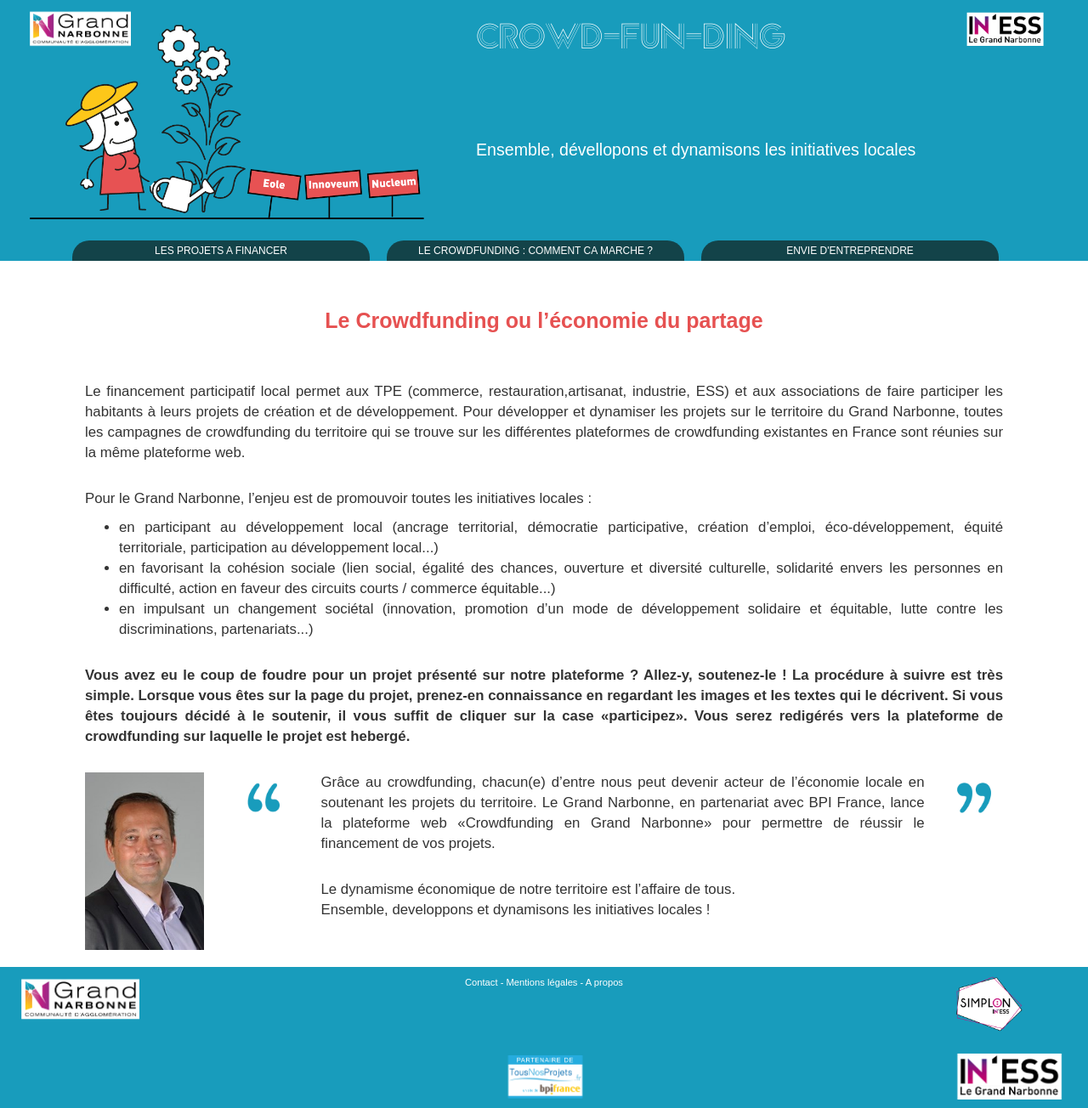
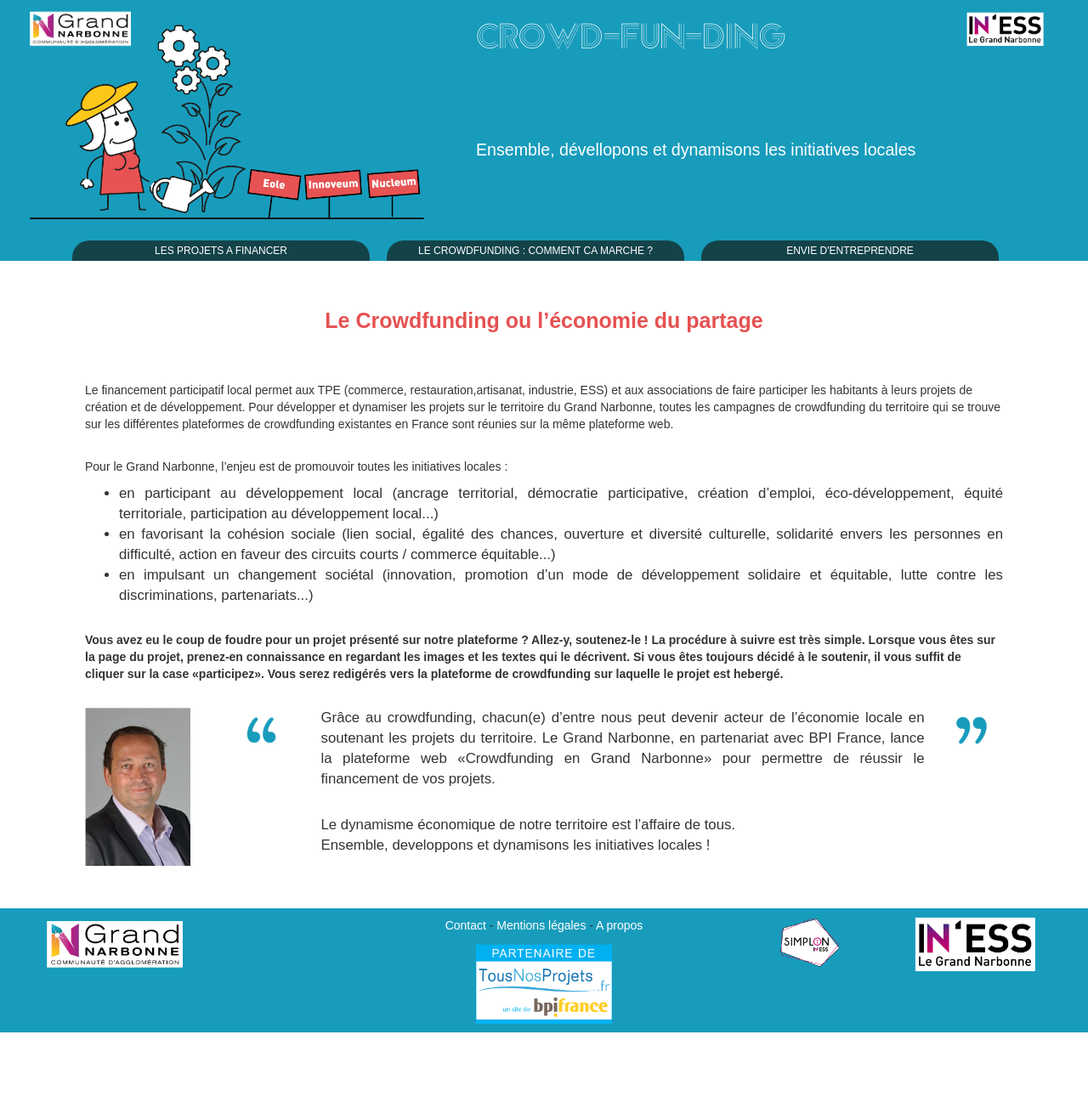
Before and after one commit to Simplon-Narbonne/Crowdfunding, a PHP site: page /php/pages/comment-ca-marche.php in a window 1280 px wide. Shown: the whole page at 85% size. After the commit the page ends 1215 px from the top, so only its background shows below. Run offline with PHP 8.4, Linux system fonts and the light colour scheme.

Commit message:
correction et css epure

```diff
--- a/assets/css/style.css
+++ b/assets/css/style.css
@@ -212,16 +212,18 @@ h4 {
 
 
 /* COMMENT CA MARCHE [DEBUT] */
-#commentCaMarcheHaut p, li {
+
+#comment-ca-marche-haut p, li {
   font-size:1.2em;
   text-align: justify;
 }
-#commentCaMarcheBas p {
+#comment-ca-marche-bas p {
   font-size:1.2em;
   text-align: justify;
 }
-#commentCaMarcheBas img {
-  width: 90%;
+#comment-ca-marche-bas img {
+  width: 80%;
+  margin-bottom: 50px;
 }
 /* COMMENT CA MARCHE [FIN] */
 
@@ -258,7 +260,6 @@ h4 {
 }
 .nom_entreprise{
   font-size:0.8em;
-
 }
 .adresse_entreprise{
   font-size:0.8em;
@@ -307,34 +308,28 @@ h4 {
 footer {
   background-color: #189cbc;
   height: auto;
-  margin-top: 20px;
+  padding:10px;
 }
-footer img {
-  width: 40%;
-  padding: 10px 10px;
+#logoNarbonne {
+  width:100%;
 }
-footer p {
-    padding-top: 10px;
-    font-size: 0.8em;
-    color: white;
+
+footer p a{
+  color:white;
+}
+
+footer p a:hover{
+  color:#be004f;
+}
+
+#logoBPI {
+  width:100%;
 }
 #logoSimplon {
-  width: 50%;
-  float: right;
+  width:100%;
 }
 #logoInessFooter {
-  float: right;
+  width:100%;
 }
-#logoNarbonne {
-  float: left;
-}
-#logoBPI {
-  margin: 0 auto;
-}
-footer a:visited {
-  color: white;
-}
-footer a:link {
-  color: white;
-}
+
 /* FOOTER [FIN] */
--- a/php/includes/footer.php
+++ b/php/includes/footer.php
@@ -1,9 +1,15 @@
 <footer>
-	<div class='row'>
+	<div class="row">
+		<div class="col-lg-12">
+			<div class="row">
 				<div class='col-lg-4'>
+					<div class="row">
+						<div class="col-lg-6">
 		      <a target="_blank" href="http://www.legrandnarbonne.com/">
 					   <img src='../../assets/images/logo/grand-narbonne.png' id='logoNarbonne' class='img-responsive'/>
 		      </a>
+						</div>
+					</div>
 		    </div>
 				<div class='col-lg-4'>
 					<p class='text-center'>
@@ -13,24 +19,28 @@
 						 -
 						<a href="a-propos.php">A propos</a>
 					</p>
+					<div class="row">
+						<div class="col-lg-6 col-centered">
+						<a target="_blank" href="http://tousnosprojets.bpifrance.fr/">
+							 <img src='../../assets/images/logo/bpi.png' id='logoBPI' class='img-responsive col-centered'/>
+						</a>
+						</div>
+					</div>
 				</div>
 		<div class='col-lg-4'>
+			<div class='row'>
+				<div class="col-lg-6">
 					<a target="_blank" href="http://simplon.co/">
 						<img src='../../assets/images/logo/simplon.png' id='logoSimplon' class='img-responsive'/>
 					</a>
 				</div>
-	</div>
-	<div class='row'>
-		<div class='col-lg-4'></div>
-		<div class='col-lg-4 text-center'>
-      <a target="_blank" href="http://tousnosprojets.bpifrance.fr/">
-			   <img src='../../assets/images/logo/bpi-france.png' id='logoBPI' class='img-responsive'/>
-      </a>
-    </div>
-		<div class='col-lg-4'>
+				<div class="col-lg-6">
 					<a target="_blank" href="http://entreprendre.legrandnarbonne.com/717-iness-des-hommes-des-projets.html">
 		        <img src='../../assets/images/logo/iness.png' id='logoInessFooter' class='img-responsive'/>
 		      </a>
+				</div>
+			</div>
+    </div>
 	</div>
 </div>
 </footer>
--- a/php/pages/comment-ca-marche.php
+++ b/php/pages/comment-ca-marche.php
@@ -6,11 +6,11 @@
 
 <?php include("../includes/header.php");?>
 
-<div class="container">
+<div class="container " >
   <div class="row">
-	<div class="col-lg-12 col-centered">
+  	<div class="col-lg-12 col-centered comment-ca-marche" >
   		<div class="row">
-			<div class="col-lg-12" id="commentCaMarcheHaut">
+  			<div class="col-lg-12" id="comment-ca-marche-haut ">
   				<div class="titre_page">Le Crowdfunding ou l’économie du partage</div>
 
   				<p>Le financement participatif local permet aux TPE (commerce, restauration,artisanat, industrie, ESS) et aux associations de faire participer les habitants à leurs projets de création et de développement. Pour développer et dynamiser les projets sur le territoire du Grand Narbonne, toutes les campagnes de crowdfunding du territoire qui se trouve sur les différentes plateformes de crowdfunding existantes en France sont réunies sur la même plateforme web.</p><br/>
@@ -26,20 +26,20 @@
   				<p><strong>Vous avez eu le coup de foudre pour un projet présenté sur notre plateforme ? Allez-y, soutenez-le ! La procédure à suivre est très simple. Lorsque vous êtes sur la page du projet, prenez-en connaissance en regardant les images et les textes qui le décrivent. Si vous êtes toujours décidé à le soutenir, il vous suffit de cliquer sur la case «participez». Vous serez redigérés vers la plateforme de crowdfunding sur laquelle le projet est hebergé.</strong></p><br/>
   			</div>
   		</div>
-		<div class="row" id="commentCaMarcheBas">
-			<div class="col-lg-2 col-md-2">
-				<img src="../../assets/images/logo/LAMY_TRISTAN_2014.jpg"/>
+  		<div class="row" id="comment-ca-marche-bas">
+  			<div class="col-lg-2">
+  				<img src="../../assets/images/logo/lamy-tristan.png"/>
   			</div>
-			<div class="col-lg-1 col-md-1">
-				<img src="../../assets/images/logo/Elements-debut-de-la-citation.png" id="imgDebut"/>
+  			<div class="col-lg-1">
+  				<img src="../../assets/images/logo/double-cot-debut.png" id="imgDebut"/>
   			</div>
-			<div class="col-lg-8 col-md-8">
+  			<div class="col-lg-8">
   				<p>Grâce au crowdfunding, chacun(e) d’entre nous peut devenir acteur de l’économie locale en soutenant les projets du territoire. Le Grand Narbonne, en partenariat avec BPI France, lance la plateforme web «Crowdfunding en Grand Narbonne» pour permettre de réussir le financement de vos projets.</p><br/>
   				<p id="dynamisme">Le dynamisme économique de notre territoire est l’affaire de tous.<br/>
   				<span id="ensemble">Ensemble, developpons et dynamisons les initiatives locales !</span>
   			</div>
-			<div class="col-lg-1 col-md-1">
-				<img src="../../assets/images/logo/Elements-fin-de-la-citation.png" id="imgFin"/>
+  			<div class="col-lg-1">
+  				<img src="../../assets/images/logo/double-cot-fin.png" id="imgFin"/>
   			</div>
   		</div>
 
```
Also changed, not shown: assets/images/logo/LAMY_TRISTAN_2014.jpg (deleted), assets/images/logo/bpi-mini.png (renamed from assets/images/logo/bpi-france.png), assets/images/logo/bpi.png (renamed from assets/images/logo/logo_tousNosProjet.PNG), assets/images/logo/double-cot-debut.png (renamed from assets/images/logo/Elements-debut-de-la-citation.png), assets/images/logo/double-cot-fin.png (renamed from assets/images/logo/Elements-fin-de-la-citation.png), assets/images/logo/lamy-tristan.png (renamed from assets/images/logo/Elements-Tristan-Lamy.png). Lines whose indentation alone changed are shown as unchanged.
